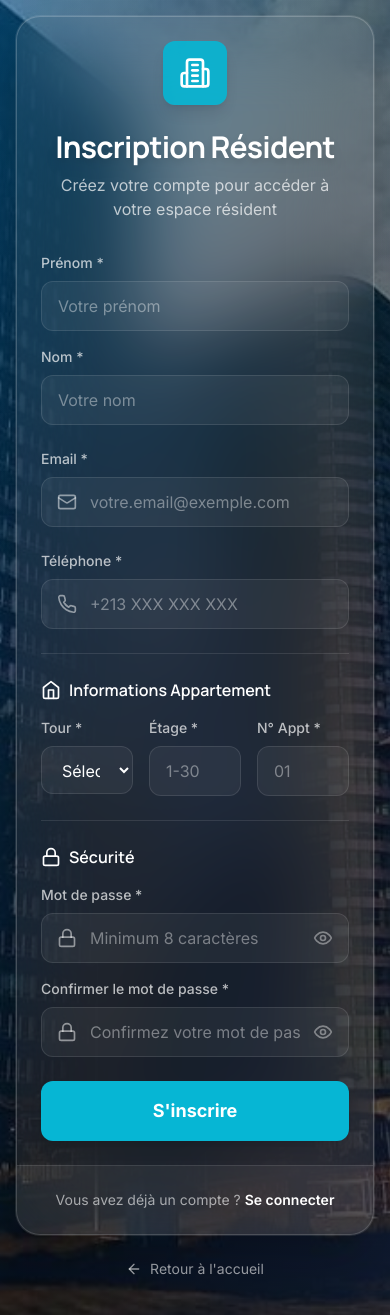
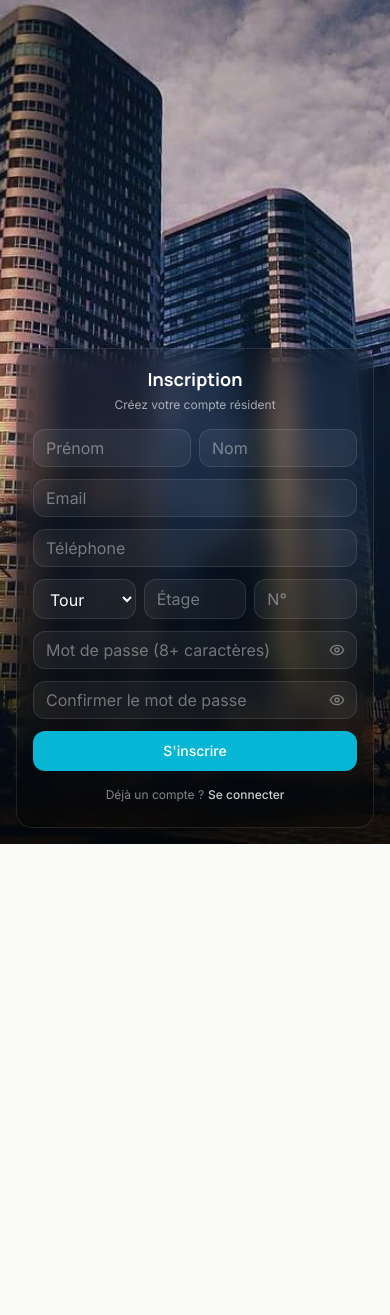
Before and after one commit to silencieux99/mobilart-gestion.com, a Next.js app: page /inscription in a window 390 px wide. After the commit the page ends 844 px from the top, so only its background shows below. Built offline with nearby package versions, Linux system fonts and the light colour scheme.

Commit message:
refactor: streamline registration form UI with minimal design and improved mobile responsiveness

```diff
--- a/src/app/inscription/page.tsx
+++ b/src/app/inscription/page.tsx
@@ -158,7 +158,7 @@ export default function InscriptionPage() {
   }
 
   return (
-    <div className="relative min-h-screen w-full overflow-hidden font-sans">
+    <div className="fixed inset-0 w-full h-full overflow-hidden font-sans">
       {/* Background */}
       <div className="absolute inset-0 z-0">
         <Image
@@ -166,40 +166,32 @@ export default function InscriptionPage() {
           alt="Tours Mobilart - Résidence Oran"
           fill
           priority
-          className="object-cover scale-105"
+          className="object-cover"
           quality={100}
           sizes="100vw"
         />
-        <div className="absolute inset-0 bg-gradient-to-br from-primary-900/60 via-black/50 to-slate-900/70" />
-        <div className="absolute inset-0 bg-[radial-gradient(circle_at_top_right,rgba(6,182,212,0.15),transparent_50%)]" />
+        <div className="absolute inset-0 bg-gradient-to-t from-black/80 via-transparent to-black/30" />
       </div>
 
-      {/* Content */}
-      <div className="relative z-10 flex min-h-screen items-end sm:items-center justify-center p-4 sm:p-6 lg:p-8 pb-8 sm:pb-6">
+      {/* Content - Scrollable on mobile */}
+      <div className="absolute inset-0 z-10 overflow-y-auto">
+        <div className="min-h-full flex items-end sm:items-center justify-center p-4 sm:p-6 lg:p-8 pb-0 sm:pb-6">
           <motion.div
             initial={{ opacity: 0, y: 20 }}
             animate={{ opacity: 1, y: 0 }}
             transition={{ duration: 0.5 }}
-          className="w-full max-w-2xl"
+            className="w-full max-w-lg sm:max-w-2xl mb-4 sm:mb-0"
           >
-          {/* Glass Card - Compact sur mobile */}
-          <div className="backdrop-blur-2xl bg-white/5 border border-white/20 shadow-2xl rounded-3xl overflow-hidden ring-1 ring-white/10">
-            <div className="p-6 sm:p-10">
-              {/* Header */}
-              <div className="text-center mb-8">
-                <motion.div
-                  initial={{ scale: 0 }}
-                  animate={{ scale: 1 }}
-                  transition={{ type: "spring", stiffness: 260, damping: 20 }}
-                  className="mx-auto h-16 w-16 rounded-xl bg-primary-500/90 flex items-center justify-center shadow-lg mb-6"
-                >
-                  <Building2 className="h-8 w-8 text-white" />
-                </motion.div>
-                <h1 className="text-3xl font-display font-bold text-white mb-2 tracking-tight drop-shadow-lg">
-                  Inscription Résident
+            {/* Glass Card Minimal */}
+            <div className="backdrop-blur-md bg-black/20 border border-white/10 rounded-2xl sm:rounded-3xl overflow-hidden">
+              <div className="p-4 sm:p-8">
+                {/* Header Minimal */}
+                <div className="text-center mb-4 sm:mb-6">
+                  <h1 className="text-lg sm:text-2xl font-display font-bold text-white mb-1">
+                    Inscription
                   </h1>
-                <p className="text-white/70">
-                  Créez votre compte pour accéder à votre espace résident
+                  <p className="text-white/60 text-xs sm:text-sm">
+                    Créez votre compte résident
                   </p>
                 </div>
 
@@ -220,104 +212,72 @@ export default function InscriptionPage() {
                 )}
               </AnimatePresence>
 
-              {/* Form */}
-              <form onSubmit={handleSubmit} className="space-y-6">
+                {/* Form Minimal */}
+                <form onSubmit={handleSubmit} className="space-y-3 sm:space-y-4">
                   {/* Informations personnelles */}
-                <div className="grid grid-cols-1 md:grid-cols-2 gap-4">
-                  <div className="relative group">
-                    <label className="block text-white/70 text-sm font-medium mb-2">Prénom *</label>
+                  <div className="grid grid-cols-2 gap-2 sm:gap-3">
                     <input
                       type="text"
                       name="firstName"
                       value={formData.firstName}
                       onChange={handleChange}
                       required
-                      placeholder="Votre prénom"
-                      className="block w-full px-4 py-3 bg-white/5 border border-white/10 rounded-xl text-white placeholder-white/40 focus:outline-none focus:ring-2 focus:ring-primary-500/50 focus:bg-white/10 transition-all text-base"
+                      placeholder="Prénom"
+                      className="w-full px-3 py-2 sm:py-2.5 bg-white/5 border border-white/10 rounded-lg text-white placeholder-white/40 focus:outline-none focus:ring-1 focus:ring-primary-500/50 focus:bg-white/10 transition-all text-sm sm:text-base"
                       style={{ fontSize: '16px' }}
                     />
-                  </div>
 
-                  <div className="relative group">
-                    <label className="block text-white/70 text-sm font-medium mb-2">Nom *</label>
                     <input
                       type="text"
                       name="lastName"
                       value={formData.lastName}
                       onChange={handleChange}
                       required
-                      placeholder="Votre nom"
-                      className="block w-full px-4 py-3 bg-white/5 border border-white/10 rounded-xl text-white placeholder-white/40 focus:outline-none focus:ring-2 focus:ring-primary-500/50 focus:bg-white/10 transition-all text-base"
+                      placeholder="Nom"
+                      className="w-full px-3 py-2 sm:py-2.5 bg-white/5 border border-white/10 rounded-lg text-white placeholder-white/40 focus:outline-none focus:ring-1 focus:ring-primary-500/50 focus:bg-white/10 transition-all text-sm sm:text-base"
                       style={{ fontSize: '16px' }}
                     />
                   </div>
-                </div>
 
-                <div className="relative group">
-                  <label className="block text-white/70 text-sm font-medium mb-2">Email *</label>
-                  <div className="relative">
-                    <div className="absolute inset-y-0 left-0 pl-4 flex items-center pointer-events-none">
-                      <Mail className="h-5 w-5 text-white/50" />
-                    </div>
                   <input
                     type="email"
                     name="email"
                     value={formData.email}
                     onChange={handleChange}
                     required
-                      placeholder="votre.email@exemple.com"
-                      className="block w-full pl-12 pr-4 py-3 bg-white/5 border border-white/10 rounded-xl text-white placeholder-white/40 focus:outline-none focus:ring-2 focus:ring-primary-500/50 focus:bg-white/10 transition-all text-base"
+                    placeholder="Email"
+                    className="w-full px-3 py-2 sm:py-2.5 bg-white/5 border border-white/10 rounded-lg text-white placeholder-white/40 focus:outline-none focus:ring-1 focus:ring-primary-500/50 focus:bg-white/10 transition-all text-sm sm:text-base"
                     style={{ fontSize: '16px' }}
                   />
-                  </div>
-                </div>
 
-                <div className="relative group">
-                  <label className="block text-white/70 text-sm font-medium mb-2">Téléphone *</label>
-                  <div className="relative">
-                    <div className="absolute inset-y-0 left-0 pl-4 flex items-center pointer-events-none">
-                      <Phone className="h-5 w-5 text-white/50" />
-                    </div>
                   <input
                     type="tel"
                     name="phone"
                     value={formData.phone}
                     onChange={handleChange}
                     required
-                      placeholder="+213 XXX XXX XXX"
-                      className="block w-full pl-12 pr-4 py-3 bg-white/5 border border-white/10 rounded-xl text-white placeholder-white/40 focus:outline-none focus:ring-2 focus:ring-primary-500/50 focus:bg-white/10 transition-all text-base"
+                    placeholder="Téléphone"
+                    className="w-full px-3 py-2 sm:py-2.5 bg-white/5 border border-white/10 rounded-lg text-white placeholder-white/40 focus:outline-none focus:ring-1 focus:ring-primary-500/50 focus:bg-white/10 transition-all text-sm sm:text-base"
                     style={{ fontSize: '16px' }}
                   />
-                  </div>
-                </div>
 
-                {/* Informations appartement */}
-                <div className="border-t border-white/10 pt-6">
-                  <h3 className="text-white font-semibold mb-4 flex items-center gap-2">
-                    <Home className="h-5 w-5" />
-                    Informations Appartement
-                  </h3>
-                  <div className="grid grid-cols-3 gap-4">
-                    <div>
-                      <label className="block text-white/70 text-sm font-medium mb-2">Tour *</label>
+                  {/* Appartement - Ligne simple */}
+                  <div className="grid grid-cols-3 gap-2 sm:gap-3">
                     <select
                       name="tower"
                       value={formData.tower}
                       onChange={handleChange}
                       required
-                        className="block w-full px-4 py-3 bg-white/5 border border-white/10 rounded-xl text-white focus:outline-none focus:ring-2 focus:ring-primary-500/50 focus:bg-white/10 transition-all text-base"
+                      className="w-full px-3 py-2 sm:py-2.5 bg-white/5 border border-white/10 rounded-lg text-white focus:outline-none focus:ring-1 focus:ring-primary-500/50 focus:bg-white/10 transition-all text-sm sm:text-base"
                       style={{ fontSize: '16px' }}
                     >
-                        <option value="" className="bg-slate-800">Sélectionner</option>
+                      <option value="" className="bg-slate-800">Tour</option>
                       <option value="A" className="bg-slate-800">Tour A</option>
                       <option value="B" className="bg-slate-800">Tour B</option>
                       <option value="C" className="bg-slate-800">Tour C</option>
                       <option value="D" className="bg-slate-800">Tour D</option>
                     </select>
-                    </div>
 
-                    <div>
-                      <label className="block text-white/70 text-sm font-medium mb-2">Étage *</label>
                     <input
                       type="number"
                       name="floor"
@@ -326,129 +286,90 @@ export default function InscriptionPage() {
                       required
                       min="1"
                       max="30"
-                        placeholder="1-30"
-                        className="block w-full px-4 py-3 bg-white/5 border border-white/10 rounded-xl text-white placeholder-white/40 focus:outline-none focus:ring-2 focus:ring-primary-500/50 focus:bg-white/10 transition-all text-base"
+                      placeholder="Étage"
+                      className="w-full px-3 py-2 sm:py-2.5 bg-white/5 border border-white/10 rounded-lg text-white placeholder-white/40 focus:outline-none focus:ring-1 focus:ring-primary-500/50 focus:bg-white/10 transition-all text-sm sm:text-base"
                       style={{ fontSize: '16px' }}
                     />
-                    </div>
 
-                    <div>
-                      <label className="block text-white/70 text-sm font-medium mb-2">N° Appt *</label>
                     <input
                       type="text"
                       name="apartmentNumber"
                       value={formData.apartmentNumber}
                       onChange={handleChange}
                       required
-                        placeholder="01"
-                        className="block w-full px-4 py-3 bg-white/5 border border-white/10 rounded-xl text-white placeholder-white/40 focus:outline-none focus:ring-2 focus:ring-primary-500/50 focus:bg-white/10 transition-all text-base"
+                      placeholder="N°"
+                      className="w-full px-3 py-2 sm:py-2.5 bg-white/5 border border-white/10 rounded-lg text-white placeholder-white/40 focus:outline-none focus:ring-1 focus:ring-primary-500/50 focus:bg-white/10 transition-all text-sm sm:text-base"
                       style={{ fontSize: '16px' }}
                     />
                   </div>
-                  </div>
-                </div>
 
                   {/* Mot de passe */}
-                <div className="border-t border-white/10 pt-6">
-                  <h3 className="text-white font-semibold mb-4 flex items-center gap-2">
-                    <Lock className="h-5 w-5" />
-                    Sécurité
-                  </h3>
-                  <div className="space-y-4">
-                    <div className="relative group">
-                      <label className="block text-white/70 text-sm font-medium mb-2">Mot de passe *</label>
                   <div className="relative">
-                        <div className="absolute inset-y-0 left-0 pl-4 flex items-center pointer-events-none">
-                          <Lock className="h-5 w-5 text-white/50" />
-                        </div>
                     <input
                       type={showPassword ? "text" : "password"}
                       name="password"
                       value={formData.password}
                       onChange={handleChange}
                       required
-                          placeholder="Minimum 8 caractères"
-                          className="block w-full pl-12 pr-12 py-3 bg-white/5 border border-white/10 rounded-xl text-white placeholder-white/40 focus:outline-none focus:ring-2 focus:ring-primary-500/50 focus:bg-white/10 transition-all text-base"
+                      placeholder="Mot de passe (8+ caractères)"
+                      className="w-full pl-3 pr-10 py-2 sm:py-2.5 bg-white/5 border border-white/10 rounded-lg text-white placeholder-white/40 focus:outline-none focus:ring-1 focus:ring-primary-500/50 focus:bg-white/10 transition-all text-sm sm:text-base"
                       style={{ fontSize: '16px' }}
                     />
                     <button
                       type="button"
                       onClick={() => setShowPassword(!showPassword)}
-                          className="absolute inset-y-0 right-0 pr-4 flex items-center text-white/40 hover:text-white transition-colors"
+                      className="absolute inset-y-0 right-0 pr-3 flex items-center text-white/40 hover:text-white transition-colors"
                     >
-                          {showPassword ? <EyeOff className="h-5 w-5" /> : <Eye className="h-5 w-5" />}
+                      {showPassword ? <EyeOff className="h-4 w-4" /> : <Eye className="h-4 w-4" />}
                     </button>
                   </div>
-                    </div>
 
-                    <div className="relative group">
-                      <label className="block text-white/70 text-sm font-medium mb-2">Confirmer le mot de passe *</label>
                   <div className="relative">
-                        <div className="absolute inset-y-0 left-0 pl-4 flex items-center pointer-events-none">
-                          <Lock className="h-5 w-5 text-white/50" />
-                        </div>
                     <input
                       type={showConfirmPassword ? "text" : "password"}
                       name="confirmPassword"
                       value={formData.confirmPassword}
                       onChange={handleChange}
                       required
-                          placeholder="Confirmez votre mot de passe"
-                          className="block w-full pl-12 pr-12 py-3 bg-white/5 border border-white/10 rounded-xl text-white placeholder-white/40 focus:outline-none focus:ring-2 focus:ring-primary-500/50 focus:bg-white/10 transition-all text-base"
+                      placeholder="Confirmer le mot de passe"
+                      className="w-full pl-3 pr-10 py-2 sm:py-2.5 bg-white/5 border border-white/10 rounded-lg text-white placeholder-white/40 focus:outline-none focus:ring-1 focus:ring-primary-500/50 focus:bg-white/10 transition-all text-sm sm:text-base"
                       style={{ fontSize: '16px' }}
                     />
                     <button
                       type="button"
                       onClick={() => setShowConfirmPassword(!showConfirmPassword)}
-                          className="absolute inset-y-0 right-0 pr-4 flex items-center text-white/40 hover:text-white transition-colors"
+                      className="absolute inset-y-0 right-0 pr-3 flex items-center text-white/40 hover:text-white transition-colors"
                     >
-                          {showConfirmPassword ? <EyeOff className="h-5 w-5" /> : <Eye className="h-5 w-5" />}
+                      {showConfirmPassword ? <EyeOff className="h-4 w-4" /> : <Eye className="h-4 w-4" />}
                     </button>
-                      </div>
-                    </div>
-                  </div>
                   </div>
 
                   <button
                     type="submit"
                     disabled={isLoading}
-                  className="w-full flex items-center justify-center bg-primary-500 hover:bg-primary-400 text-white py-4 rounded-xl font-bold text-lg shadow-lg hover:shadow-primary-500/30 hover:-translate-y-0.5 transition-all duration-200 disabled:opacity-70 disabled:cursor-not-allowed disabled:transform-none"
+                    className="w-full flex items-center justify-center bg-primary-500 hover:bg-primary-400 text-white py-2.5 sm:py-3 rounded-lg font-medium text-sm sm:text-base transition-all duration-200 disabled:opacity-70 disabled:cursor-not-allowed mt-2"
                   >
                     {isLoading ? (
-                    <div className="h-6 w-6 border-2 border-white/30 border-t-white rounded-full animate-spin" />
+                      <div className="h-4 w-4 border-2 border-white/30 border-t-white rounded-full animate-spin" />
                     ) : (
                       "S'inscrire"
                     )}
                   </button>
                 </form>
-            </div>
 
-            {/* Footer */}
-            <div className="px-8 py-6 bg-white/5 border-t border-white/10 text-center">
-              <p className="text-white/60 text-sm">
-                Vous avez déjà un compte ?{' '}
-                <Link href="/" className="text-white font-semibold hover:underline decoration-primary-400 decoration-2 underline-offset-4 transition-all">
+                {/* Footer Minimal */}
+                <div className="text-center mt-4 pb-2">
+                  <p className="text-white/50 text-xs">
+                    Déjà un compte ?
+                    <Link href="/" className="text-white/80 font-medium hover:text-white ml-1">
                       Se connecter
                     </Link>
                   </p>
                 </div>
               </div>
-
-          <motion.div
-            initial={{ opacity: 0 }}
-            animate={{ opacity: 1 }}
-            transition={{ delay: 0.5 }}
-            className="text-center mt-6"
-          >
-            <Link
-              href="/"
-              className="inline-flex items-center gap-2 text-white/60 hover:text-white transition-colors text-sm"
-            >
-              <ArrowLeft className="h-4 w-4" />
-              Retour à l'accueil
-            </Link>
+            </div>
           </motion.div>
-        </motion.div>
+        </div>
       </div>
     </div>
   );
```
Lines whose indentation alone changed are shown as unchanged.
